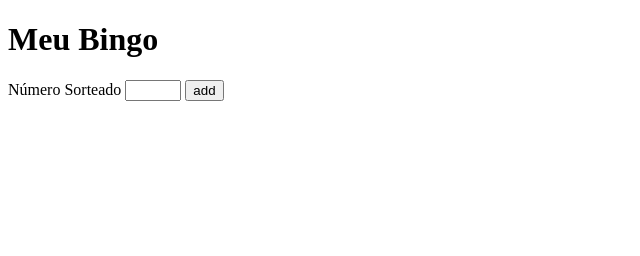
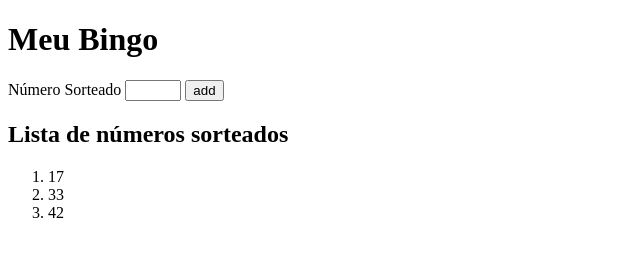
Before and after one commit to mofrof/3-_TDS_B_STAR, a plain HTML site: page index.html in a window 1280 px wide. Shown: the whole page, without its empty margins (0-640 px from the left). Drawn offline with Linux system fonts and the light colour scheme.

Commit message:
Criação da estrutura html para exibição da lista dos números sorteados.

```diff
--- a/index.html
+++ b/index.html
@@ -12,5 +12,11 @@
         <input type="number" name="numeroSorteado" id="numeroSorteado" min="1" max="75">
         <input type="button" value="add">
     </form>
+    <h2>Lista de números sorteados</h2>
+    <ol>
+        <li>17</li>
+        <li>33</li>
+        <li>42</li>
+    </ol>
 </body>
 </html>
```
